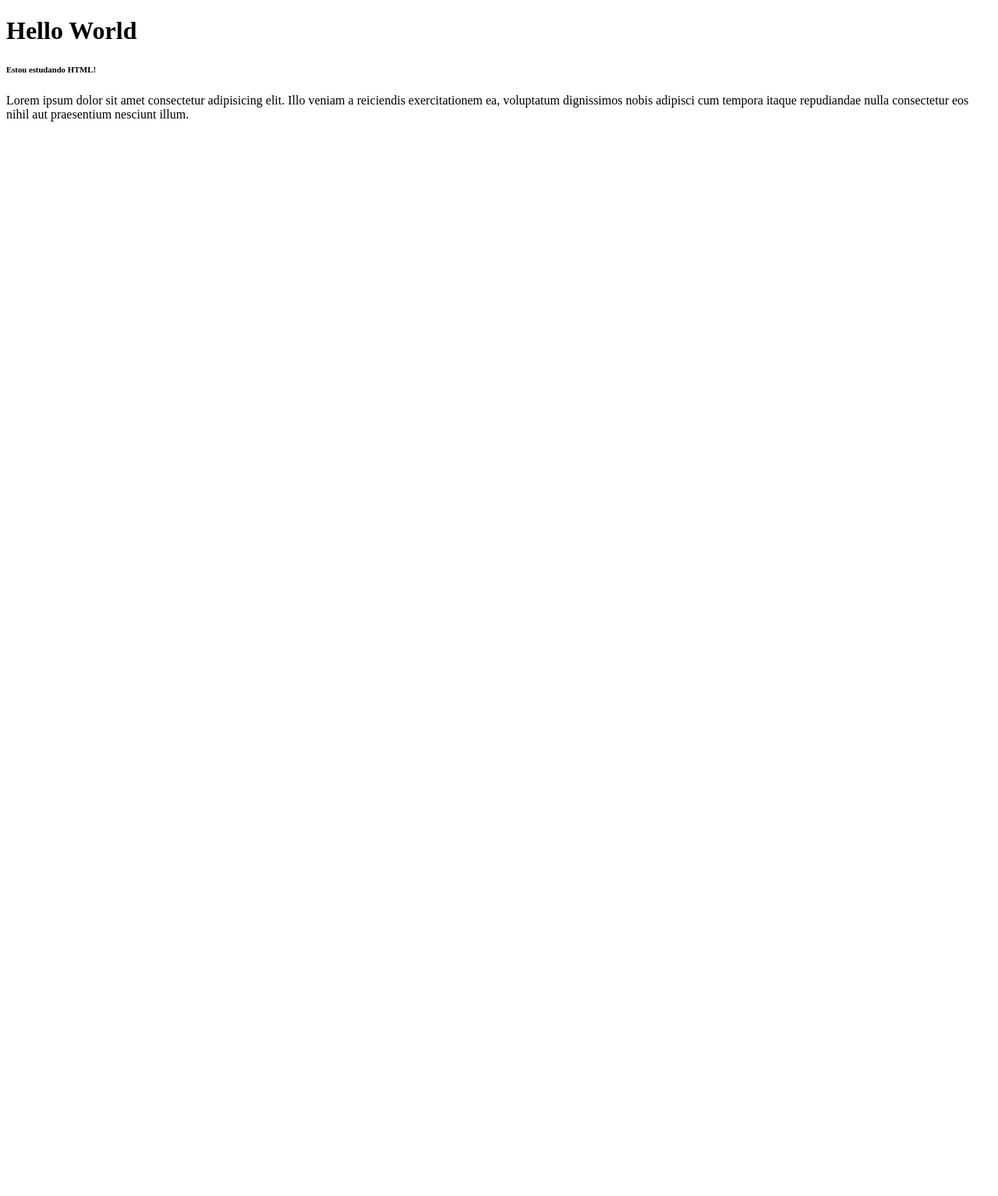
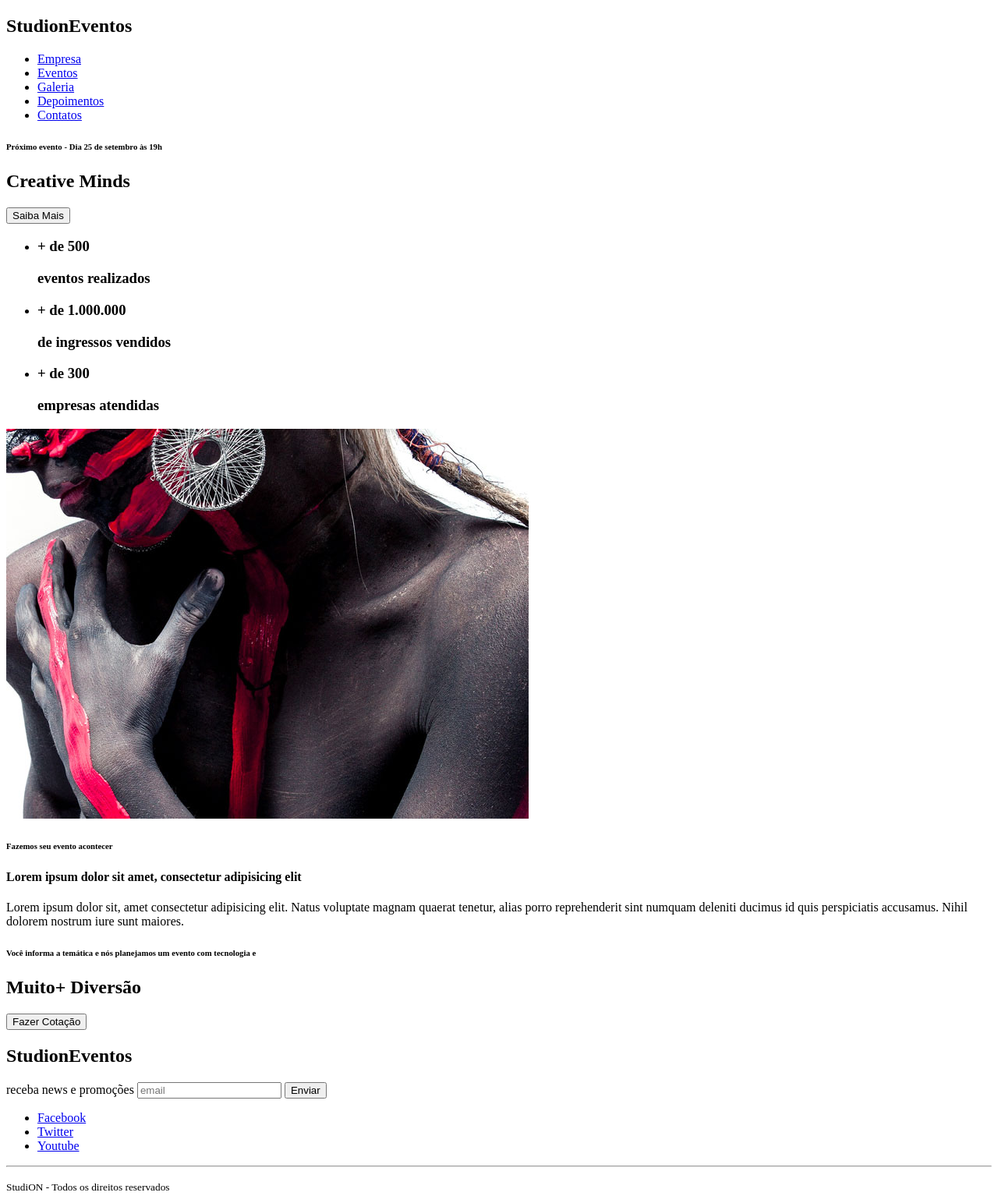
Before and after one commit to dirangel/studioOn, a website: page src/index.html in a window 1280 px wide. Shown: the whole page at 78% size. Before the commit the page ends 800 px from the top, so only its background shows below. Drawn offline with Linux system fonts and the light colour scheme.

Commit message:
feat(html): constructed html structure for the main page

```diff
--- a/package.json
+++ b/package.json
@@ -4,6 +4,7 @@
   "description": "Homepage for Studion Events provider and services.",
   "main": "src/index.html",
   "scripts": {
+    "start": "npx live-server src/",
     "test": "echo \"Error: no test specified\" && exit 1"
   },
   "repository": {
--- a/src/index.html
+++ b/src/index.html
@@ -7,8 +7,91 @@
     </head>
 
     <body>
-        <h1>Hello World</h1>
-        <h6>Estou estudando HTML!</h6>
-        <P>Lorem ipsum dolor sit amet consectetur adipisicing elit. Illo veniam a reiciendis exercitationem ea, voluptatum dignissimos nobis adipisci cum tempora itaque repudiandae nulla consectetur eos nihil aut praesentium nesciunt illum.</P>
+        <nav>
+            <h1>Studi<span></span>on<span>Eventos</span></h1>
+            <ul>
+                <li>
+                    <a href="#empresa">
+                        Empresa
+                    </a>
+                </li>
+                <li>
+                    <a href="#eventos">
+                        Eventos
+                    </a>
+                </li>
+                <li>
+                    <a href="#galeria">
+                        Galeria
+                    </a>
+                </li>
+                <li>
+                    <a href="#depoimentos">
+                        Depoimentos
+                    </a>
+                </li>
+                <li>
+                    <a href="contatos">
+                        Contatos
+                    </a>
+                </li>
+            </ul>
+        </nav>
+
+        <header>
+            <div id="slider">
+                <div class="slide">
+                    <h6><span>Próximo evento</span> - Dia 25 de setembro às 19h</h6>
+                    <h2><span>Creative</span> Minds</h2>
+                    <button>Saiba Mais</button>
+                </div>
+            </div>
+        </header>
+
+        <main>
+                <section>
+                    <ul>
+                        <li><h3>+ de 500 </h3><h3>eventos realizados</h3></li>
+                        <li><h3>+ de 1.000.000 </h3><h3>de ingressos vendidos</h3></li>
+                        <li><h3>+ de 300</h3><h3>empresas atendidas</h3></li>
+                    </ul>
+                </section>
+
+                <section>
+                    <div>
+                        <img src="./images/institutional.jpg" />
+                        <h6>Fazemos seu evento acontecer</h6>
+                        <h4>Lorem ipsum dolor sit amet, consectetur adipisicing elit</h4>
+                        <p>Lorem ipsum dolor sit, amet consectetur adipisicing elit. Natus voluptate magnam quaerat tenetur, alias porro reprehenderit sint numquam deleniti ducimus id quis perspiciatis accusamus. Nihil dolorem nostrum iure sunt maiores.
+                        </p>
+                    </div>
+                </section>
+
+                <section>
+                    <div>
+                        <h6>Você informa a temática e nós planejamos um evento com tecnologia e </h6>
+                        <h2><span>Muito+ </span>Diversão  </h2>
+                        <button>Fazer Cotação</button>
+                    </div>
+                </section>
+        </main>
+
+        <footer>
+            <h2>Studi<span></span>on<span>Eventos</span></h2>
+            <form>
+                <label>receba news e promoções</label>
+                <input type="email" placeholder="email" />
+                <button type="submit">Enviar</button>
+            </form>
+            <ul>
+                <li> <a href="https://facebook.com/" target="_blank">Facebook</a></li>
+                <li> <a href="https://twitter.com/" target="_blank">Twitter</a></li>
+                <li> <a href="https://youtube.com/" target="_blank">Youtube</a></li>
+            </ul>
+            <hr />
+            <p>
+                <small>Studi<span>ON</span> - Todos os direitos reservados</small>
+            </p>
+        </footer>
     </body>
 </html>
```
